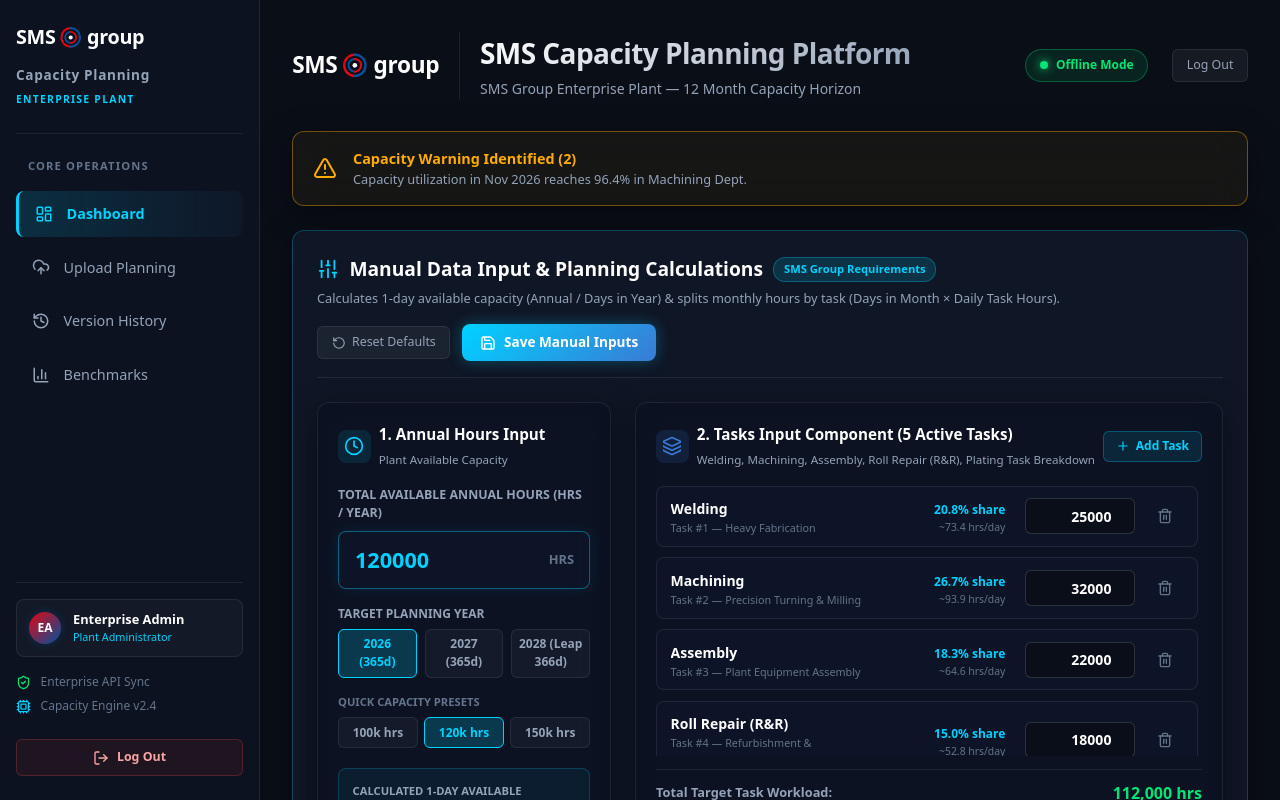
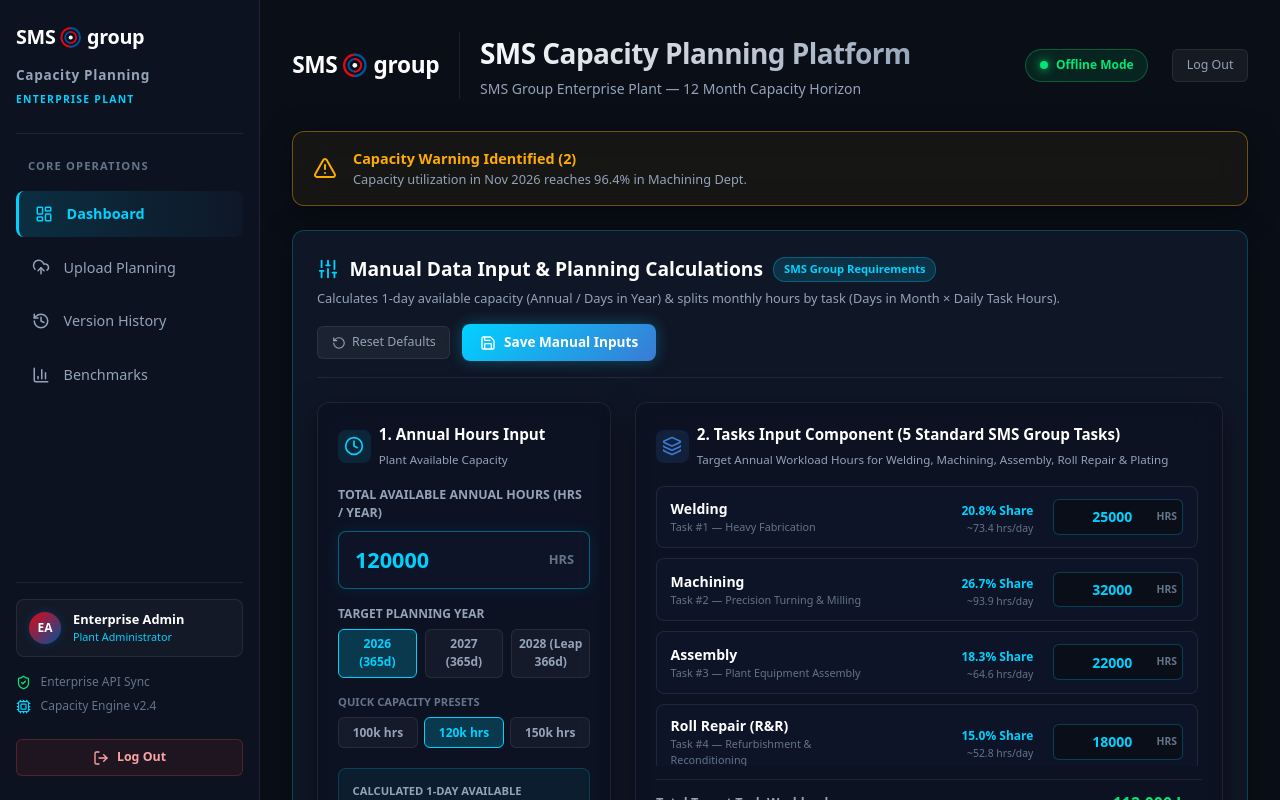
Before and after one commit to Ushashreegithub/SMSGroupProject1, a Next.js app in the folder frontend/: page / in a window 1280 px wide. Both pictures are taken after a click on the button "Sign In to System". Shown: the top 800 px of the page. Built offline with nearby package versions, Linux system fonts and the light colour scheme; no server answers.

Commit message:
feat: refine Tasks Input component with explicit HRS labels and 5 fixed plant tasks

```diff
--- a/frontend/src/components/ManualInputPanel.tsx
+++ b/frontend/src/components/ManualInputPanel.tsx
@@ -347,7 +347,7 @@
           </div>
         </div>
 
-        {/* Component 2: Tasks Breakdown Component (5 tasks: Welding, Machining, Assembly, RR, Plating) */}
+        {/* Component 2: Tasks Breakdown Component (5 Core SMS Group Tasks) */}
         <div className="glass-panel" style={{ padding: '1.25rem', background: 'rgba(10, 16, 30, 0.6)', border: '1px solid rgba(255, 255, 255, 0.08)' }}>
           <div style={{ display: 'flex', justifyContent: 'space-between', alignItems: 'center', marginBottom: '1rem' }}>
             <div style={{ display: 'flex', alignItems: 'center', gap: '0.5rem' }}>
@@ -356,36 +356,17 @@
               </div>
               <div>
                 <h4 style={{ fontSize: '0.95rem', fontWeight: 700, color: '#ffffff' }}>
-                  2. Tasks Input Component ({tasks.length} Active Tasks)
+                  2. Tasks Input Component (5 Standard SMS Group Tasks)
                 </h4>
                 <span style={{ fontSize: '0.725rem', color: 'var(--text-muted)' }}>
-                  Welding, Machining, Assembly, Roll Repair (R&R), Plating Task Breakdown
+                  Target Annual Workload Hours for Welding, Machining, Assembly, Roll Repair & Plating
                 </span>
               </div>
             </div>
-
-            <button
-              onClick={handleAddTask}
-              style={{
-                display: 'flex',
-                alignItems: 'center',
-                gap: '0.35rem',
-                background: 'rgba(0, 210, 255, 0.1)',
-                border: '1px solid rgba(0, 210, 255, 0.3)',
-                color: 'var(--accent-cyan)',
-                padding: '0.35rem 0.75rem',
-                borderRadius: '6px',
-                fontSize: '0.75rem',
-                fontWeight: 600,
-                cursor: 'pointer'
-              }}
-            >
-              <Plus size={14} /> Add Task
-            </button>
           </div>
 
           {/* Task Inputs List */}
-          <div style={{ display: 'flex', flexDirection: 'column', gap: '0.65rem', maxHeight: '270px', overflowY: 'auto', paddingRight: '0.25rem' }}>
+          <div style={{ display: 'flex', flexDirection: 'column', gap: '0.65rem', maxHeight: '280px', overflowY: 'auto', paddingRight: '0.25rem' }}>
             {tasks.map((task, index) => {
               const taskSharePct = annualHours > 0 ? ((task.hours / annualHours) * 100).toFixed(1) : '0';
               const taskDailyHours = (dailyAvailableHours * (task.hours / (totalAllocatedTaskHours || 1))).toFixed(1);
@@ -395,32 +376,21 @@
                   key={task.id}
                   style={{
                     display: 'grid',
-                    gridTemplateColumns: '1.5fr 1fr 110px 36px',
+                    gridTemplateColumns: '1.5fr 1fr 130px',
                     alignItems: 'center',
                     gap: '0.75rem',
                     background: 'rgba(15, 23, 42, 0.8)',
                     border: '1px solid rgba(255, 255, 255, 0.08)',
                     borderRadius: '8px',
-                    padding: '0.6rem 0.85rem',
+                    padding: '0.65rem 0.85rem',
                     transition: 'all 0.2s ease'
                   }}
                 >
                   {/* Task Name & Category */}
                   <div>
-                    <input
-                      type="text"
-                      value={task.name}
-                      onChange={(e) => handleTaskNameChange(task.id, e.target.value)}
-                      style={{
-                        background: 'transparent',
-                        border: 'none',
-                        color: '#ffffff',
-                        fontSize: '0.875rem',
-                        fontWeight: 700,
-                        width: '100%',
-                        outline: 'none'
-                      }}
-                    />
+                    <div style={{ fontSize: '0.875rem', fontWeight: 700, color: '#ffffff' }}>
+                      {task.name}
+                    </div>
                     <span style={{ fontSize: '0.675rem', color: 'var(--text-dim)', display: 'block' }}>
                       Task #{index + 1} — {task.category}
                     </span>
@@ -429,55 +399,39 @@
                   {/* Share indicator badge */}
                   <div style={{ textAlign: 'right', paddingRight: '0.5rem' }}>
                     <span style={{ fontSize: '0.75rem', fontWeight: 700, color: 'var(--accent-cyan)' }}>
-                      {taskSharePct}% share
+                      {taskSharePct}% Share
                     </span>
                     <span style={{ fontSize: '0.65rem', color: 'var(--text-dim)', display: 'block' }}>
                       ~{taskDailyHours} hrs/day
                     </span>
                   </div>
 
-                  {/* Numeric Input for Task Hours */}
-                  <div>
+                  {/* Numeric Input for Target Task Hours */}
+                  <div style={{ position: 'relative' }}>
                     <input
                       type="number"
                       value={task.hours}
                       onChange={(e) => handleTaskHoursChange(task.id, Number(e.target.value))}
                       step={500}
                       min={0}
+                      title="Target Annual Task Workload Hours"
                       style={{
                         width: '100%',
                         background: 'rgba(10, 14, 23, 0.8)',
-                        border: '1px solid rgba(255, 255, 255, 0.15)',
+                        border: '1px solid rgba(0, 210, 255, 0.25)',
                         borderRadius: '6px',
-                        padding: '0.4rem 0.5rem',
+                        padding: '0.4rem 2.2rem 0.4rem 0.5rem',
                         fontSize: '0.875rem',
                         fontWeight: 700,
-                        color: '#ffffff',
+                        color: 'var(--accent-cyan)',
                         textAlign: 'right',
                         outline: 'none'
                       }}
                     />
+                    <span style={{ position: 'absolute', right: '0.4rem', top: '50%', transform: 'translateY(-50%)', fontSize: '0.65rem', fontWeight: 800, color: 'var(--text-dim)' }}>
+                      HRS
+                    </span>
                   </div>
-
-                  {/* Remove Button */}
-                  <button
-                    onClick={() => handleRemoveTask(task.id)}
-                    disabled={tasks.length <= 1}
-                    title="Remove Task"
-                    style={{
-                      background: 'none',
-                      border: 'none',
-                      color: tasks.length <= 1 ? 'rgba(255,255,255,0.1)' : 'var(--text-dim)',
-                      cursor: tasks.length <= 1 ? 'not-allowed' : 'pointer',
-                      display: 'flex',
-                      alignItems: 'center',
-                      justifyContent: 'center',
-                      padding: '0.3rem',
-                      borderRadius: '4px'
-                    }}
-                  >
-                    <Trash2 size={16} />
-                  </button>
                 </div>
               );
             })}
```
